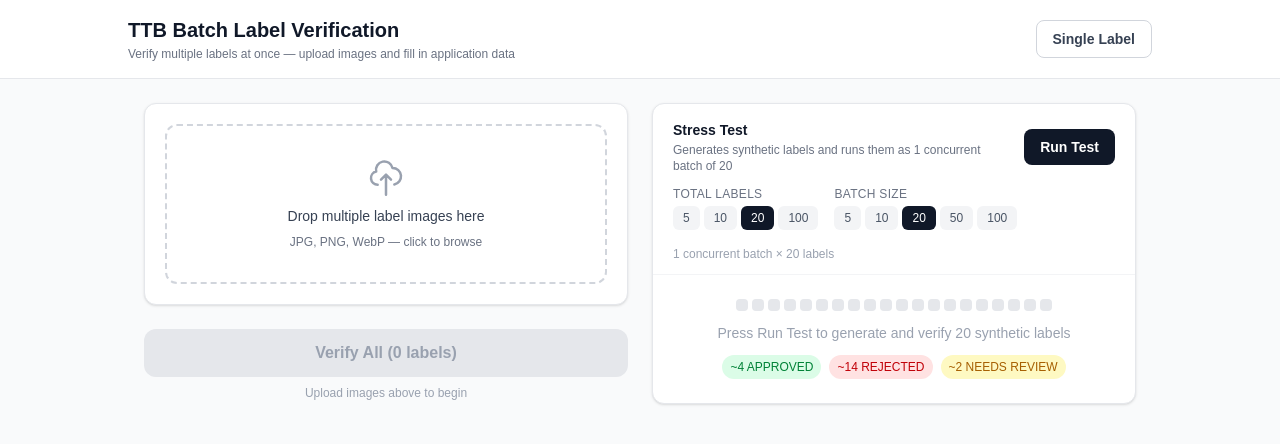
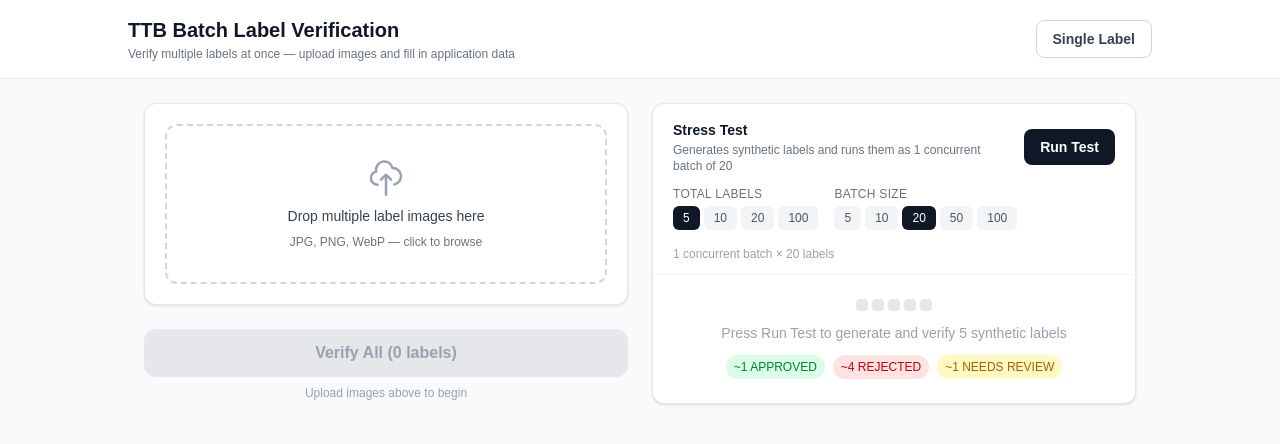
Before and after one commit to jllewis11/alcohol-label-verification, a Next.js app: page /batch in a window 1280 px wide. Shown: the top 444 px of the page. Built offline with nearby package versions, Linux system fonts and the light colour scheme.

Commit message:
Default stress test to 5 labels

```diff
--- a/components/TestBatch.tsx
+++ b/components/TestBatch.tsx
@@ -47,7 +47,7 @@ export default function TestBatch() {
   const [elapsed, setElapsed] = useState(0);
   const [totalTime, setTotalTime] = useState<number | null>(null);
   const [hoveredId, setHoveredId] = useState<number | null>(null);
-  const [totalCount, setTotalCount] = useState(20);
+  const [totalCount, setTotalCount] = useState(5);
   const [batchSize, setBatchSize] = useState(20);
   const startRef = useRef<number>(0);
 
```
